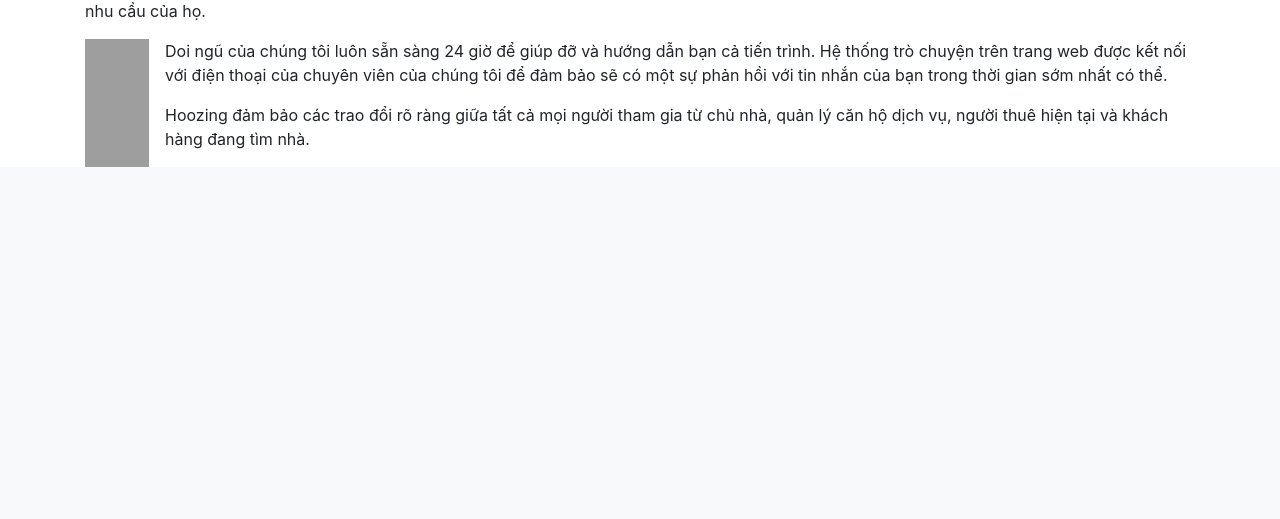
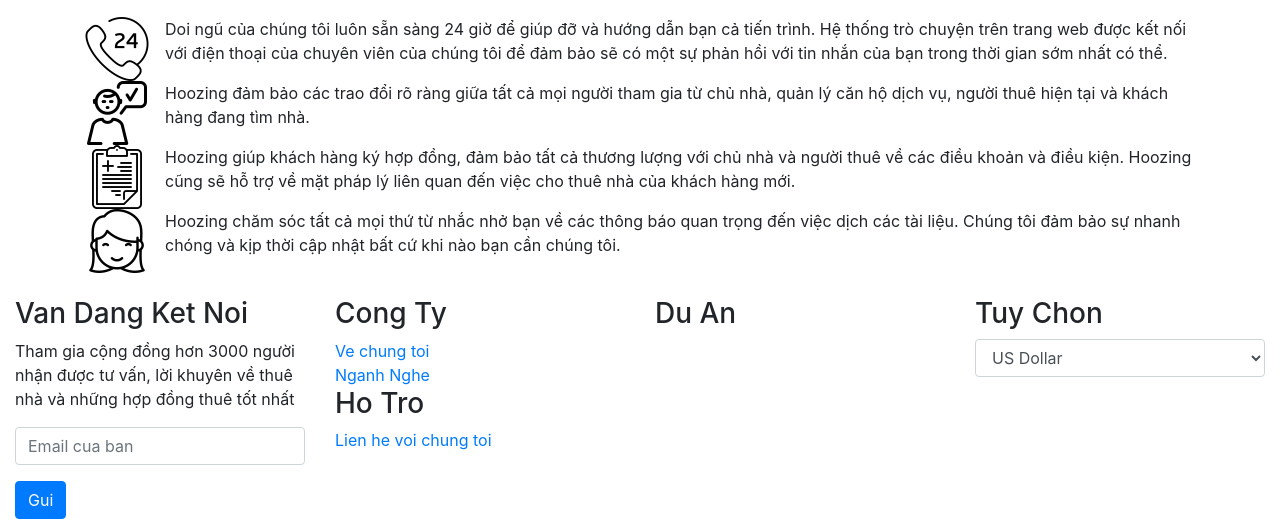
Before and after one commit to lochoang75/WP_Assignment1, a PHP site: page / in a window 1280 px wide. Shown: the part 1784-2303 px from the top of the page. Before the commit the page ends 1951 px from the top, so only its background shows below. Run offline with PHP 8.4, Linux system fonts and the light colour scheme; grey boxes are pictures that could not be loaded.

Commit message:
[About][Header] Add data to about page and implement basice header footer

```diff
--- a/About/index.html
+++ b/About/index.html
@@ -10,7 +10,7 @@
 <body class="container-fluid no-gutters">
 	<div class="container-fluid no-gutters">
 		<nav class="navbar navbar-expand-lg navbar-light bg-light">
-				<a class="navbar-brand" href="#"><img src="https://www.designfreelogoonline.com/wp-content/uploads/2014/10/00111-Abstract-logos-design-free-logo-online-01.png" width="60" height="60" alt="Icon"></a>
+				<a class="navbar-brand" href="#"><img src="./images/logo.png" alt="Icon"></a>
 			<button class="navbar-toggler" type="button" data-toggle="collapse" data-target="#navbarSupportedContent" aria-controls="navbarSupportedContent" aria-expanded="false" aria-label="Toggle navigation"><span class="navbar-toggler-icon"></span>
 			</button>
 			 <div class="collapse navbar-collapse" id="navbarSupportedContent">
@@ -39,18 +39,21 @@
 		<div class="container-fluid no-gutters"  id="background_space">
 		</div>
 		<div class="container">
+			<h2 id="slogan" class="col-sm-12 col-xs-12"> Hon Ca Mot Ngoi Nha </h2>
+		</div>
+		<div class="container">
 				<ul class=" list-awards list-unstyled list-inline">
 					<li class="col-lg-3 col-md-3 col-sm-6 col-xs-6 achivement">
-							<img  class="mx-auto d-block" src="https://www.designfreelogoonline.com/wp-content/uploads/2014/10/00111-Abstract-logos-design-free-logo-online-01.png" width="60" height="60" alt="Achivement">
+						<a href="#" id="e27" class="archive_item"></a>
 					</li>
 					<li class="col-lg-3 col-md-3 col-sm-6 col-xs-6 achivement">
-							<img  class="mx-auto d-block" src="https://www.designfreelogoonline.com/wp-content/uploads/2014/10/00111-Abstract-logos-design-free-logo-online-01.png" width="60" height="60" alt="Achivement">
+						<a href="#" id="tech_asia" class="archive_item"></a>
 					</li>
 					<li class="col-lg-3 col-md-3 col-sm-6 col-xs-6 achivement">
-							<img  class="mx-auto d-block" src="https://www.designfreelogoonline.com/wp-content/uploads/2014/10/00111-Abstract-logos-design-free-logo-online-01.png" width="60" height="60" alt="Achivement">
+						<a href="#" id="top100" class="archive_item"></a>
 					</li>
 					<li class="col-lg-3 col-md-3 col-sm-6 col-xs-6 achivement">
-							<img  class="mx-auto d-block" src="https://www.designfreelogoonline.com/wp-content/uploads/2014/10/00111-Abstract-logos-design-free-logo-online-01.png" width="60" height="60" alt="Achivement">
+						<a href="#" id="fbnc" class="archive_item"></a>
 					</li>
 				</ul>
 				<p>
@@ -63,25 +66,25 @@
 		</div>
 		<div class="container">
 			<div class="row">
-				<div class="col-lg-4 col-md-12 col-sm-12 col-xs-12">
-					<img src="https://images.pexels.com/photos/956981/milky-way-starry-sky-night-sky-star-956981.jpeg?auto=compress&cs=tinysrgb&h=350"  style="width:100%" alt="sky">
+				<div class="col-lg-4 col-md-4 col-sm-12 col-xs-12 text-center">
+					<img src="./images/trusful.svg" alt="trusful icon" class="Advantages">
 					<h2> Dang tin </h2>
 					<p> tất cả thông tin và hình ảnh của BĐS đều là hình thực tế và được cập nhật. Không giống như các trang web khác mà các danh sách từ các đại lý khác nhau. Ở Hoozing, chúng tôi có chúng trực tiếp từ những người thuê nhà hiện tại.</p>
 				</div>
-				<div class="col-lg-4 col-md-12 col-sm-12 col-xs-12">
-					<img src="https://images.pexels.com/photos/956981/milky-way-starry-sky-night-sky-star-956981.jpeg?auto=compress&cs=tinysrgb&h=350" style="width:100%" alt="sky">
+				<div class="col-lg-4 col-md-4 col-sm-12 col-xs-12 text-center">
+					<img src="./images/Accessible.svg" alt="Acessible icon" class="Advantages">
 					<h2> Tien loi </h2>
 				    <p> Dù bạn có mới đến Việt Nam hay đã ở được một thời gian, có thể nói được ngôn ngữ hoặc có một người bạn làm trong ngành bất động sản thì bạn vẫn cũng có cơ hội tìm được ngôi nhà tốt ngang nhau khi đến với Hoozing. Dịch vụ của chúng tôi ân cần và miễn phí.</p>
 				</div>
-				<div class="col-lg-4 col-md-12 col-sm-12 col-xs-12">
-					<img src="https://images.pexels.com/photos/956981/milky-way-starry-sky-night-sky-star-956981.jpeg?auto=compress&cs=tinysrgb&h=350" style="width:100%" alt="sky">
+				<div class="col-lg-4 col-md-4 col-sm-12 col-xs-12 text-center">
+					<img src="./images/HassleFree.svg" alt="Hassle Free icon" class="Advantages">
 					<h2> Tinh gon </h2>
 					<p> Trong một lần tìm nhà tiêu biểu, người ta tốn 20% thời gian tìm kiếm các thông tin bị sai, 50% đến thăm nhà sai thông tin và phải đối mặt với vô số lừa đảo trong suốt quá trình. Hoozing giúp bạn thoát khỏi tất cả những phức tạp, khó khăn đó.</p>
 				</div>
 			</div>
 		</div>
 		<div class="embed-responsive embed-responsive-16by9" style="max-height:400px">
-				<iframe class="embed-responsive-item" src="https://www.youtube.com/embed/KR-eV7fHNbM" allow="autoplay; encrypted-media" allowfullscreen width="100"></iframe>
+				<iframe class="embed-responsive-item" src="https://www.youtube.com/embed/XY1sU8ZGEMQ" allow="autoplay; encrypted-media" allowfullscreen></iframe>
 		</div>
 		<div class="container">
 			<h2> Tieu chuan dich vu </h2>
@@ -90,19 +93,66 @@
 		</div>
 		<div class="container">
 			<div class="media">
-				<img class="mr-3 media_header" src="https://images.pexels.com/photos/956981/milky-way-starry-sky-night-sky-star-956981.jpeg?auto=compress&cs=tinysrgb&h=350" alt="sky">
+				<img class="mr-3 media_header" src="./images/customer-service.png" alt="customer service">
 				<div class="media-body">
 					<p> Doi ngũ của chúng tôi luôn sẵn sàng 24 giờ để giúp đỡ và hướng dẫn bạn cả tiến trình. Hệ thống trò chuyện trên trang web được kết nối với điện thoại của chuyên viên của chúng tôi để đảm bảo sẽ có một sự phản hồi với tin nhắn của bạn trong thời gian sớm nhất có thể.</p>
 				</div>
 			</div>
 			<div class="media">
-				<img class="mr-3 media_header" src="https://images.pexels.com/photos/956981/milky-way-starry-sky-night-sky-star-956981.jpeg?auto=compress&cs=tinysrgb&h=350" alt="sky">
+				<img class="mr-3 media_header" src="./images/end-user-problem.png" alt="user problem">
 				<div class="media-body">
 					<p>Hoozing đảm bảo các trao đổi rõ ràng giữa tất cả mọi người tham gia từ chủ nhà, quản lý căn hộ dịch vụ, người thuê hiện tại và khách hàng đang tìm nhà.</p>
 				</div>
 			</div>
+			<div class="media">
+				<img class="mr-3 media_header" src="./images/form.png" alt="form">
+				<div class="media-body">
+					<p>Hoozing giúp khách hàng ký hợp đồng, đảm bảo tất cả thương lượng với chủ nhà và người thuê về các điều khoản và điều kiện. Hoozing cũng sẽ hỗ trợ về mặt pháp lý liên quan đến việc cho thuê nhà của khách hàng mới.</p>
+				</div>
+			</div>
+			<div class="media">
+				<img class="mr-3 media_header" src="./images/smiling-girl.png" alt="smiling">
+				<div class="media-body">
+					<p>Hoozing chăm sóc tất cả mọi thứ từ nhắc nhở bạn về các thông báo quan trọng đến việc dịch các tài liệu. Chúng tôi đảm bảo sự nhanh chóng và kịp thời cập nhật bất cứ khi nào bạn cần chúng tôi.</p>
+				</div>
+			</div>
 		</div>
-
+		<div class="page-footer blue pt-4">
+				<div class="col-lg-3 col-md-12 col-sm-12 col-xs-12" style="float: left;">
+						<h3> Van Dang Ket Noi </h3>
+						<p> Tham gia cộng đồng hơn 3000 người nhận được tư vấn, lời khuyên về thuê nhà và những hợp đồng thuê tốt nhất </p>
+						<form>
+							<div class="form-group">
+									<input type="email" class="form-control" placeholder="Email cua ban">
+							</div>
+							<button type="submit" class="btn btn-primary"> Gui </button>
+						</form>
+				</div>
+				<div class="col-lg-3 col-md-12 col-sm-12 col-xs-12" style="float: left;">
+						<div>
+							<h3> Cong Ty </h3>
+							<a href="#"> Ve chung toi </a>
+							<br>
+							<a href="#"> Nganh Nghe </a>
+						</div>
+						<div>
+							<h3> Ho Tro </h3>
+							<a href="#"> Lien he voi chung toi </a>
+						</div>
+				</div>
+				<div class="col-lg-3 col-md-12 col-sm-12 col-xs-12" style="float: left;">
+						<h3> Du An </h3>
+				</div>
+				<div class="col-lg-3 col-md-12 col-sm-12 col-xs-12" style="float: left;">
+						<h3> Tuy Chon </h3>
+						<select class="form-control" name="Currency">
+							<option value="US"> US Dollar </option>
+							<option value="VND"> VND </option>
+						</select>
+				</div>
+				<div style="clear: both">
+				</div>
+		</div>
 	</div>
 
 <!-- JS for Boostrap --> <script src="https://code.jquery.com/jquery-3.3.1.slim.min.js" integrity="sha384-q8i/X+965DzO0rT7abK41JStQIAqVgRVzpbzo5smXKp4YfRvH+8abtTE1Pi6jizo" crossorigin="anonymous"></script>
--- /dev/null
+++ b/Share/style.css
@@ -0,0 +1,3 @@
+.no-gutters {
+	padding: 0px;
+}
```
Also changed, not shown: About/style.css (+40 -3 lines), Share/footer.html (added, +54 -0 lines), Share/header.html (added, +45 -0 lines), About/images/Accessible.svg (added), About/images/HassleFree.svg (added), About/images/customer-service.png (added), About/images/e27.png (added), About/images/end-user-problem.png (added), About/images/fbnc.png (added), About/images/form.png (added), About/images/logo.png (added), About/images/mainbackground.png (added), About/images/smiling-girl.png (added), About/images/teach-asia.png (added), 4 more files.
